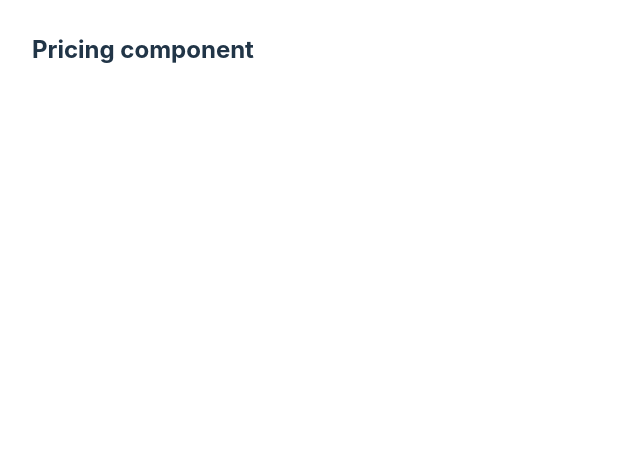
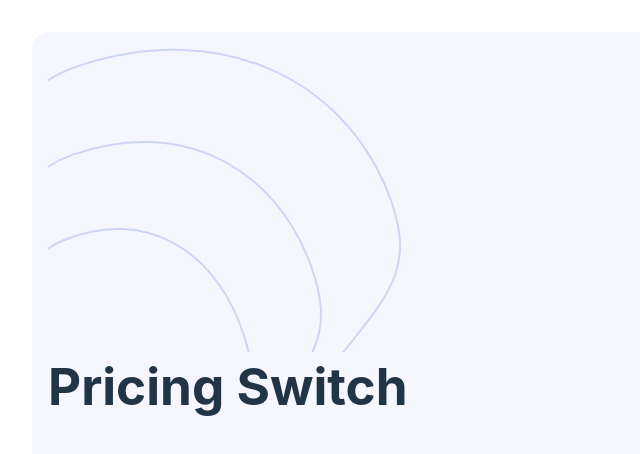
Before and after one commit to Trybuu/react-projects, a React (Vite) app: page /pricing-component in a window 1280 px wide. Shown: the top 454 px of the page, without its empty margins (0-640 px from the left). Built offline with nearby package versions, Linux system fonts and the light colour scheme.

Commit message:
pricing component bgc and bg image

```diff
--- /dev/null
+++ b/src/routes/PricingComponent/PricingComponent.css
@@ -0,0 +1,12 @@
+/* - Very Light Grayish Blue: hsl(240, 78%, 98%)
+- Light Grayish Blue: hsl(234, 14%, 74%)
+- Grayish Blue: hsl(233, 13%, 49%)
+- Dark Grayish Blue: hsl(232, 13%, 33%) */
+
+#pricing-component {
+  height: calc(100vh - 4rem);
+  min-width: 100%;
+  padding: 1rem;
+  background-color: hsl(240, 78%, 98%);
+  border-radius: 1rem;
+}
--- a/src/routes/PricingComponent/PricingComponent.jsx
+++ b/src/routes/PricingComponent/PricingComponent.jsx
@@ -1,7 +1,13 @@
+import PricingSwitch from './PricingSwitch/PricingSwitch'
+
+import bgBottom from '../../assets/pricing-component files/images/bg-bottom.svg'
+import './PricingComponent.css'
+
 export default function PricingComponent() {
   return (
-    <div>
-      <h2>Pricing component</h2>
+    <div id="pricing-component">
+      <img src={bgBottom} alt="" />
+      <PricingSwitch />
     </div>
   )
 }
--- /dev/null
+++ b/src/routes/PricingComponent/PricingSwitch/PricingSwitch.jsx
@@ -0,0 +1,3 @@
+export default function PricingSwitch() {
+  return <h1>Pricing Switch</h1>
+}
```
